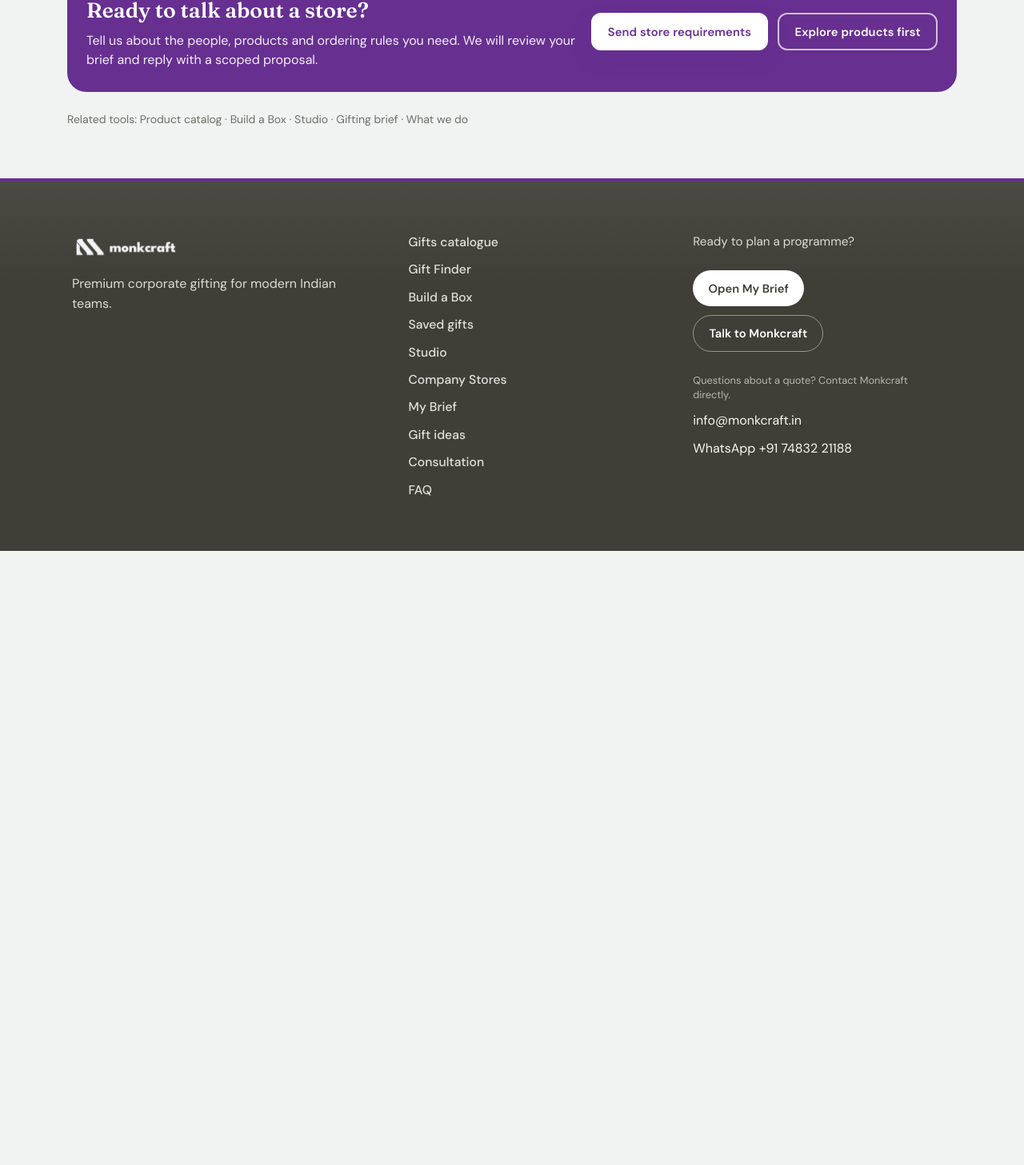
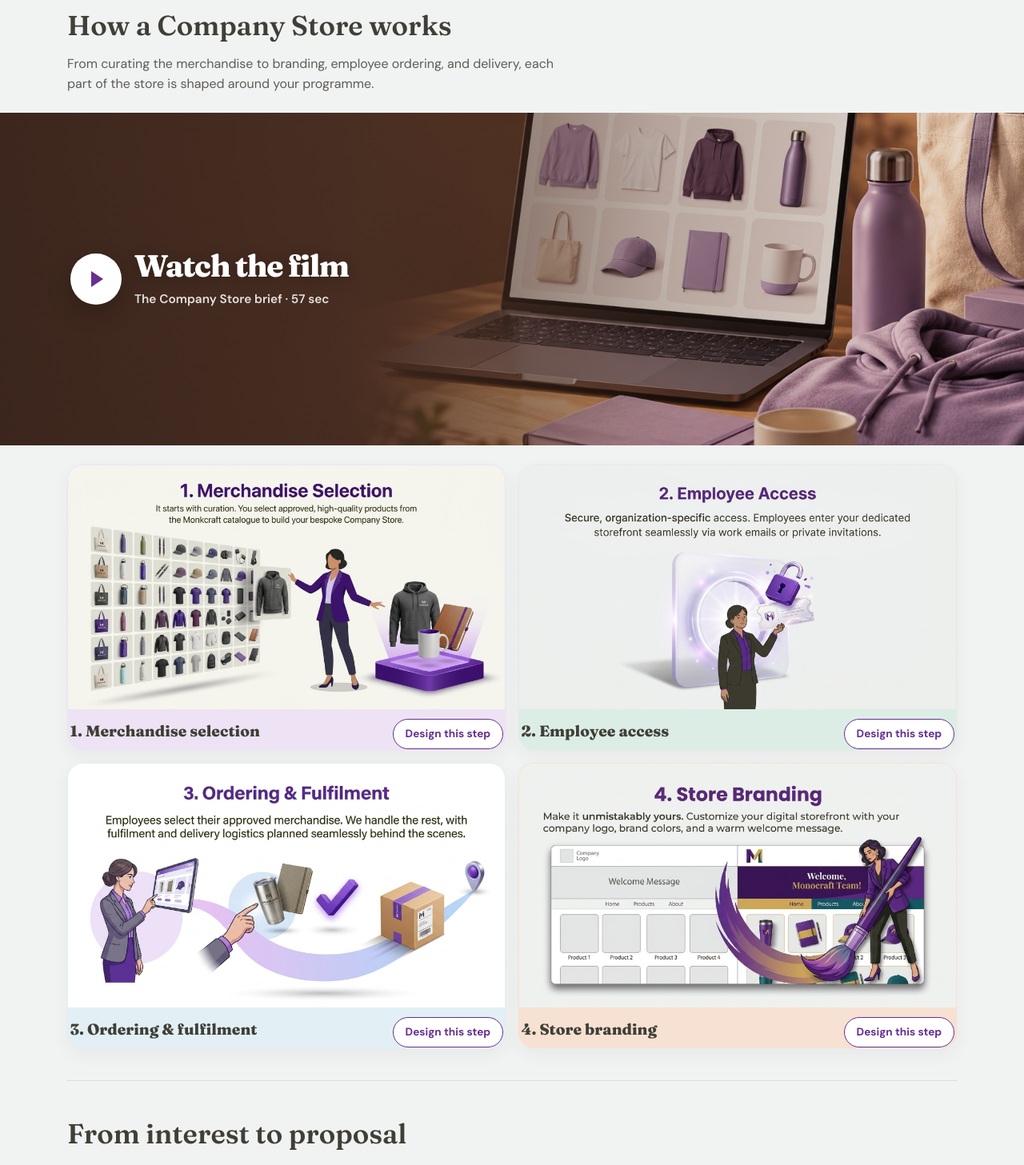
Before and after one commit to mefake10000-debug/monkcraft-gifting-co, a Next.js app: page /company-stores in a window 1280 px wide. Shown: the part 1699-3156 px from the top of the page at 80% size. Before the commit the page ends 2388 px from the top, so only its background shows below. Built offline with nearby package versions, Linux system fonts and the light colour scheme; no server answers.

Commit message:
Restore company store walkthrough content

```diff
--- a/src/app/company-stores/page.tsx
+++ b/src/app/company-stores/page.tsx
@@ -1,8 +1,49 @@
 import Image from "next/image";
 import Link from "next/link";
+import { BrandVideoBand } from "@/components/BrandVideoBand";
 import { Breadcrumbs } from "@/components/Breadcrumbs";
 import { SiteFooter } from "@/components/SiteFooter";
 import { SiteHeader } from "@/components/SiteHeader";
+
+/** The original visual walkthrough tiles stay part of the landing page. */
+const howSteps = [
+  {
+    id: "merchandise",
+    title: "1. Merchandise selection",
+    tone: "lilac",
+    image: {
+      src: "/marketing/company-stores/cs-merchandise-selection-v3.jpg",
+      alt: "1. Merchandise selection — curated products for a company store",
+    },
+  },
+  {
+    id: "access",
+    title: "2. Employee access",
+    tone: "mint",
+    image: {
+      src: "/marketing/company-stores/cs-employee-access-v3.jpg",
+      alt: "2. Employee access — private company storefront invite",
+    },
+  },
+  {
+    id: "ordering",
+    title: "3. Ordering & fulfilment",
+    tone: "blue",
+    image: {
+      src: "/marketing/company-stores/cs-ordering-fulfilment-v3.jpg",
+      alt: "3. Ordering & fulfilment — from storefront selection to delivery",
+    },
+  },
+  {
+    id: "branding",
+    title: "4. Store branding",
+    tone: "apricot",
+    image: {
+      src: "/marketing/company-stores/cs-store-branding-v3.jpg",
+      alt: "4. Store branding — logo, colours, and welcome message",
+    },
+  },
+] as const;
 
 export default function CompanyStoresLandingPage() {
   return (
@@ -76,6 +117,70 @@ export default function CompanyStoresLandingPage() {
           <Link className="cs-btn cs-btn--primary" href="/company-stores/configure">Explore the store demo</Link>
         </section>
 
+        <section className="cs-section" aria-labelledby="cs-how-heading">
+          <h2 id="cs-how-heading" className="cs-section__title">
+            How a Company Store works
+          </h2>
+          <p className="cs-section__lede">
+            From curating the merchandise to branding, employee ordering, and
+            delivery, each part of the store is shaped around your programme.
+          </p>
+          <BrandVideoBand
+            id="company-store-brief"
+            title="Watch the film"
+            durationLabel="The Company Store brief · 57 sec"
+            src="/videos/monkcraft-company-store-brief-mobile.mp4"
+            desktopSrc="/videos/monkcraft-company-store-brief-desktop.mp4"
+            poster="/videos/monkcraft-company-store-brief-mobile-poster.jpg"
+            desktopPoster="/videos/monkcraft-company-store-brief-desktop-hook.jpg"
+            tone="apricot"
+            ariaLabel="How a Monkcraft Company Store works"
+          />
+          <div className="cs-grid cs-grid--2 cs-how-posters">
+            {howSteps.map((step) => (
+              <article
+                key={step.id}
+                className={`cs-tile cs-tile--${step.tone} cs-tile--poster`}
+              >
+                <div className="cs-tile__media cs-tile__media--poster">
+                  <Image
+                    src={step.image.src}
+                    alt={step.image.alt}
+                    fill
+                    sizes="(max-width: 720px) 100vw, 28rem"
+                    style={{ objectFit: "contain", objectPosition: "center" }}
+                  />
+                </div>
+                <div className="cs-how-poster__footer">
+                  <h3 className="cs-how-poster__title">{step.title}</h3>
+                  <Link
+                    className="cs-how-poster__cta"
+                    href="/company-stores/configure"
+                  >
+                    Design this step
+                  </Link>
+                </div>
+              </article>
+            ))}
+          </div>
+        </section>
+
+        <section className="cs-section" aria-labelledby="cs-journey-heading">
+          <h2 id="cs-journey-heading" className="cs-section__title">
+            From interest to proposal
+          </h2>
+          <p className="cs-section__lede">
+            Start with a sample or tell us your requirements. Both paths lead
+            to a reviewed proposal before your store goes live.
+          </p>
+          <ol className="cs-steps">
+            <li><div><h3>Understand &amp; request</h3><p>Share company goals, team size, merchandise range, and employee credit allowance via the consultation enquiry.</p></div></li>
+            <li><div><h3>Configure a draft</h3><p>Set your store identity, select the 1–30 catalogue products, and note ordering rules.</p></div></li>
+            <li><div><h3>Preview as an employee</h3><p>Browse the curated collection, add products to the bag, and try the delivery details flow.</p></div></li>
+            <li><div><h3>Review and prepare</h3><p>Agree the final programme and fulfilment details with Monkcraft before the store goes live.</p></div></li>
+          </ol>
+        </section>
+
         <section className="cs-cta-band" aria-labelledby="cs-request-heading">
           <div>
             <h2 id="cs-request-heading">Ready to talk about a store?</h2>
```
